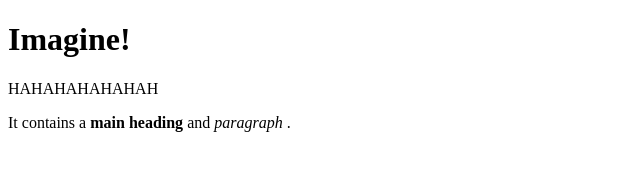
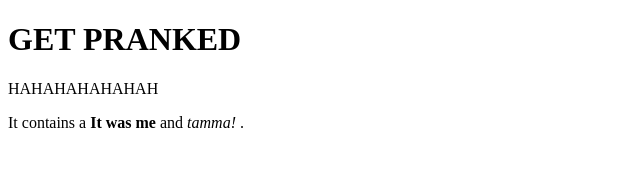
Before and after one commit to Notkid321/Artclass.app, a plain HTML site: page index.html in a window 1280 px wide. Shown: the whole page, without its empty margins (0-640 px from the left). Drawn offline with Linux system fonts and the light colour scheme.

Commit message:
Update index.html

```diff
--- a/index.html
+++ b/index.html
@@ -1,13 +1,13 @@
 <!DOCTYPE html>
 <html>
     <head>
-        <title>get pranked jason!😍</title>
+        <title>👍</title>
     </head>
     <body>
-        <h1>Imagine!</h1>
+        <h1>GET PRANKED</h1>
         <p>HAHAHAHAHAHAH</p>
         <p>It contains a
-             <strong>main heading</strong> and <em> paragraph </em>.
+             <strong>It was me</strong> and <em>tamma! </em>.
         </p>
     </body>
 </html>
```
